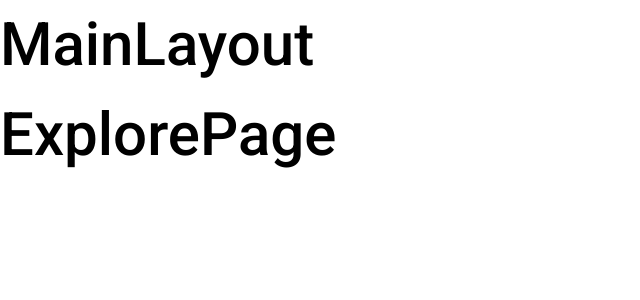
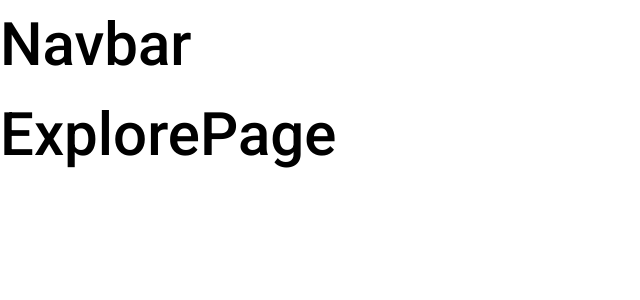
Before and after one commit to kherma/pinterest-app, a React (Create React App) app: page / in a window 1280 px wide. Shown: the top 300 px of the page, without its empty margins (0-640 px from the left). Built offline with nearby package versions, Linux system fonts and the light colour scheme.

Commit message:
Add grid to MainLayout

```diff
--- a/src/components/layout/MainLayout/MainLayout.js
+++ b/src/components/layout/MainLayout/MainLayout.js
@@ -3,17 +3,20 @@ import styles from './MainLayout.module.scss';
 import PropTypes from 'prop-types';
 import clsx from 'clsx';
 
-const MainLayout = ({ className, children }) => {
+import Navbar from '../Navbar/Navbar';
+
+const MainLayout = ({ children }) => {
   return (
-    <div className={clsx(styles.root, className)}>
-      <h2>MainLayout</h2>
-      {children}
+    <div className={clsx(styles.root)}>
+      <header className={styles.header}>
+        <Navbar />
+      </header>
+      <main className={styles.main}>{children}</main>
     </div>
   );
 };
 
 MainLayout.propTypes = {
-  className: PropTypes.string,
   children: PropTypes.node,
 };
 
--- a/src/components/layout/MainLayout/MainLayout.module.scss
+++ b/src/components/layout/MainLayout/MainLayout.module.scss
@@ -1,5 +1,16 @@
 @import '../../../styles/settings.scss';
 @import '../../../styles/mixins.scss';
 
-// .root {
-// }
+.root {
+  width: 100vw;
+  height: 100vh;
+  display: grid;
+  grid-template-rows: auto 1fr;
+  overflow: hidden;
+}
+
+.main {
+  width: 100%;
+  height: 100%;
+  overflow: auto;
+}
--- /dev/null
+++ b/src/components/layout/Navbar/Navbar.js
@@ -0,0 +1,18 @@
+import React from 'react';
+import styles from './Navbar.module.scss';
+import PropTypes from 'prop-types';
+import clsx from 'clsx';
+
+const Navbar = ({ className }) => {
+  return (
+    <div className={clsx(styles.root, className)}>
+      <h2 className={styles.title}>Navbar</h2>
+    </div>
+  );
+};
+
+Navbar.propTypes = {
+  className: PropTypes.string,
+};
+
+export default Navbar;
--- /dev/null
+++ b/src/components/layout/Navbar/Navbar.module.scss
@@ -0,0 +1,5 @@
+@import '../../../styles/settings.scss';
+@import '../../../styles/mixins.scss';
+
+// .root {
+// }
```
Also changed, not shown: src/components/layout/Navbar/NavbarContainer.js (added, +16 -0 lines), 1 other file (tests, documents, lock files or other folders).
